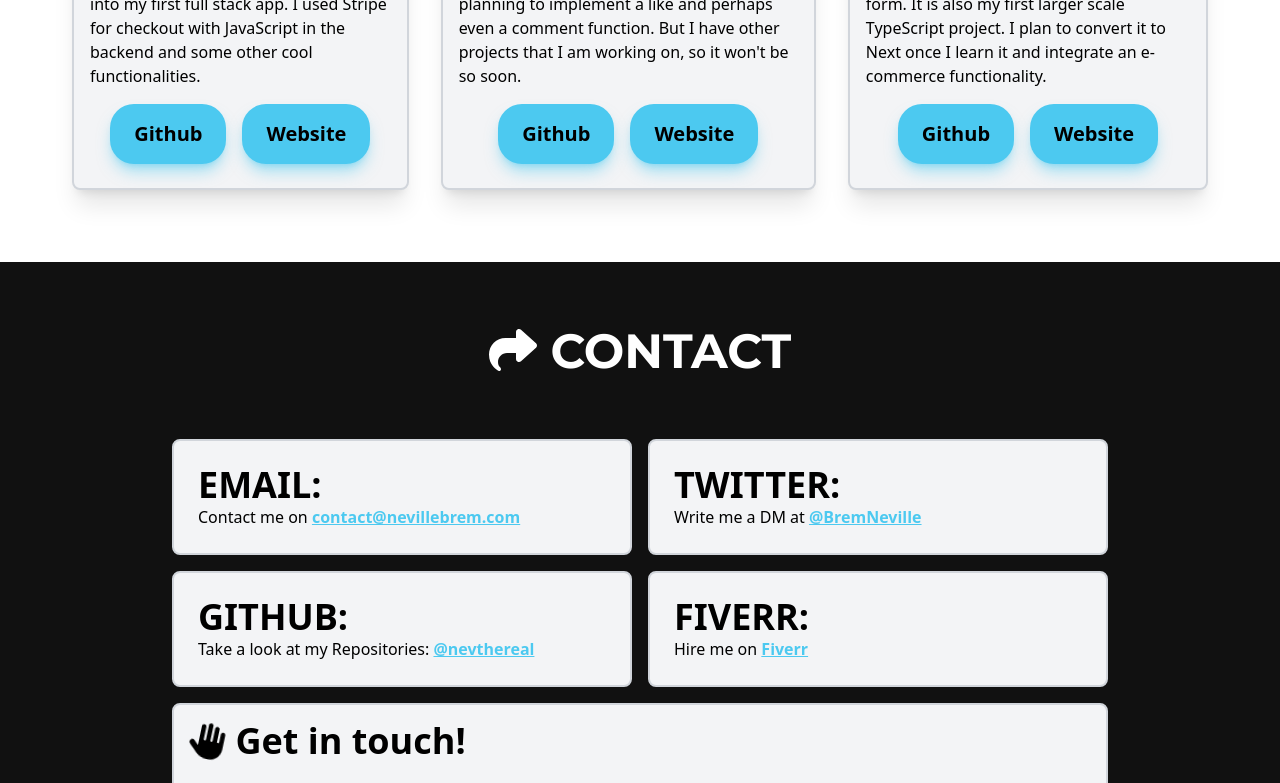
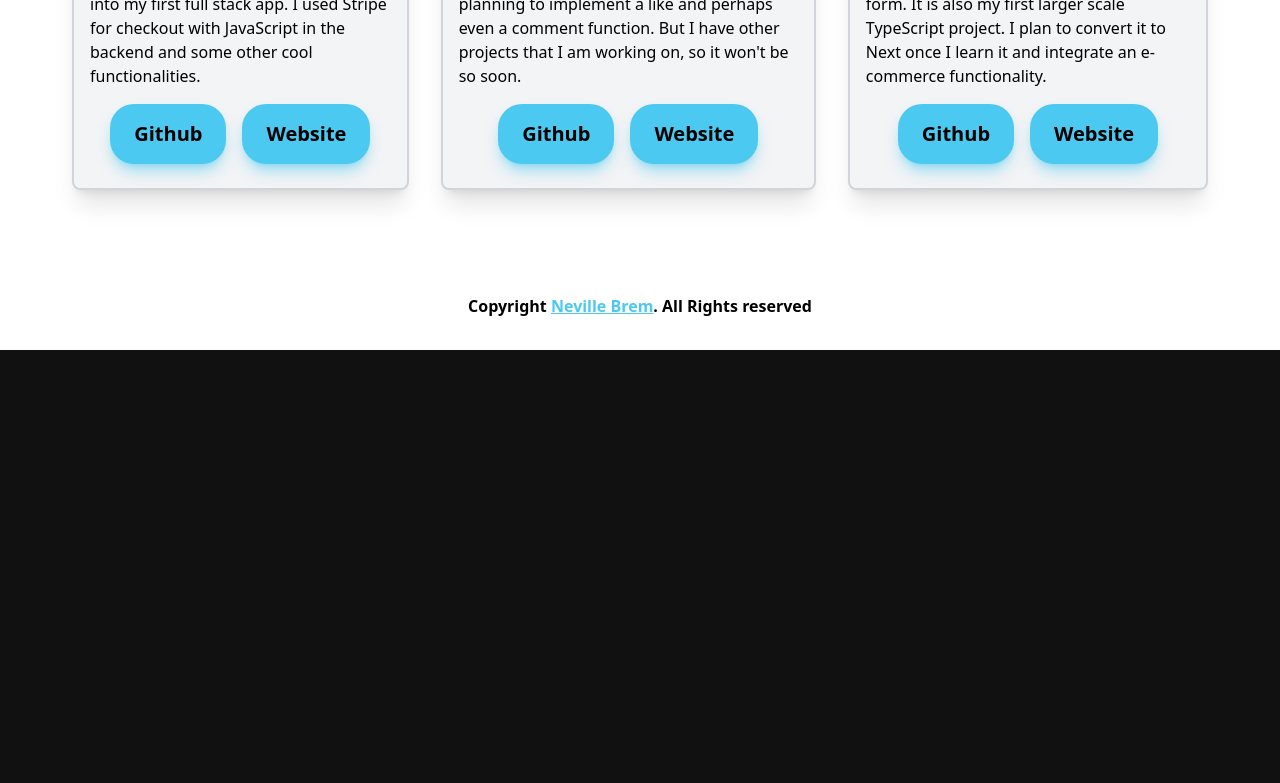
Before and after one commit to nevthereal/nevillebrem-react, a React (Vite) app: page / in a window 1280 px wide. Shown: the part 2000-2783 px from the top of the page. After the commit the page ends 2350 px from the top, so only its background shows below. Built offline with nearby package versions, Linux system fonts and the light colour scheme.

Commit message:
removed contact

```diff
--- a/src/App.jsx
+++ b/src/App.jsx
@@ -5,9 +5,7 @@ import Navbar from "./components/Navbar";
 import About from "./components/About";
 import Skills from "./components/Skills";
 import Projects from "./components/Projects";
-import Contact from "./components/Contact";
 import Footer from "./components/Footer";
-import Social from "./components/Social";
 
 function App() {
   return (
@@ -17,7 +15,6 @@ function App() {
       <About />
       <Skills />
       <Projects />
-      <Contact />
       <Footer />
     </div>
   );
--- a/src/components/Contact.jsx
+++ /dev/null
@@ -1,164 +0,0 @@
-import React, { useState } from "react";
-import { FontAwesomeIcon } from "@fortawesome/react-fontawesome";
-import { faHand, faShare } from "@fortawesome/free-solid-svg-icons";
-import { motion } from "framer-motion";
-import axios from "axios";
-import { useForm } from "react-hook-form";
-import { z } from "zod";
-import { zodResolver } from "@hookform/resolvers/zod";
-
-const Contact = () => {
-  const style = {
-    contactHeader: `uppercase font-black`,
-    contactDivision: `p-6 card my-4 md:my-0`,
-  };
-
-  return (
-    <div id='contact' className='px-4 py-16'>
-      <div className=' pb-8'>
-        <h1 className='mx-auto uppercase font-bold text-center my-auto font-[Montserrat] pb-16 text-white'>
-          <FontAwesomeIcon icon={faShare} /> Contact
-        </h1>
-        <div className='md:grid md:grid-cols-2 md:grid-rows-2 md:gap-4 md:w-[75%] w-[90%] mx-auto'>
-          <div className={style.contactDivision}>
-            <h2 className={style.contactHeader}>Email:</h2>
-            <p>
-              Contact me on{" "}
-              <a href='mailto:contact@nevillebrem.com' className='link'>
-                contact@nevillebrem.com
-              </a>
-            </p>
-          </div>
-          <div className={style.contactDivision}>
-            <h2 className={style.contactHeader}>Twitter:</h2>
-            <p>
-              Write me a DM at{" "}
-              <a href='https://twitter.com/bremneville' className='link'>
-                @BremNeville
-              </a>
-            </p>
-          </div>
-          <div className={style.contactDivision}>
-            <h2 className={style.contactHeader}>Github:</h2>
-            <p>
-              Take a look at my Repositories:{" "}
-              <a href='https://github.com/nevthereal' className='link'>
-                @nevthereal
-              </a>
-            </p>
-          </div>
-          <div className={style.contactDivision}>
-            <h2 className={style.contactHeader}>Fiverr:</h2>
-            <p>
-              Hire me on{" "}
-              <a href='https://www.fiverr.com/nevthereal' className='link'>
-                Fiverr
-              </a>
-            </p>
-          </div>
-        </div>
-        <Form />
-      </div>
-    </div>
-  );
-};
-
-const Form = () => {
-  const [submitMessage, setSubmitMessage] = useState("");
-  const [loading, setLoading] = useState(false);
-  const formSchema = z.object({
-    name: z.string().min(3, "That's really your name?"),
-    email: z.string().email("Put in a real email..."),
-    message: z.string().min(3, "Your message is too short..."),
-  });
-
-  const {
-    register,
-    handleSubmit,
-    reset,
-    formState: { errors },
-  } = useForm({
-    resolver: zodResolver(formSchema),
-  });
-
-  const onSubmit = async (data) => {
-    setLoading(true);
-    const inputs = {
-      service_id: "service_m5dhn7u",
-      template_id: "template_0ea3ewq",
-      user_id: "0tvqgP1sw-5fQmDto",
-      template_params: {
-        user_name: data.name,
-        user_email: data.email,
-        message: data.message,
-      },
-    };
-
-    axios
-      .post("https://api.emailjs.com/api/v1.0/email/send", inputs, {
-        headers: {
-          "Content-Type": "application/json",
-        },
-      })
-      .then(function () {
-        setSubmitMessage("Your Email was sent successfully");
-        setLoading(false);
-        reset();
-      })
-      .catch(function (error) {
-        setSubmitMessage(error);
-      });
-  };
-
-  return (
-    <div className='flex mt-4'>
-      <div className='mx-auto card p-4 md:w-[75%] w-[90%]'>
-        <form onSubmit={handleSubmit(onSubmit)}>
-          <h2 className='font-black group'>
-            <FontAwesomeIcon
-              icon={faHand}
-              className='rotate-12 group-hover:rotate-[60deg] ease-in-out duration-200'
-            />{" "}
-            Get in touch!
-          </h2>
-          <p className='mt-4 text-gray-600 font-bold text-lg'>Your Name</p>
-          <input
-            {...register("name")}
-            type='name'
-            className='text-xl w-full p-2 rounded-xl'
-          />
-          {errors.name && <p className='text-red-500'>{errors.name.message}</p>}
-          <p className='mt-2 text-gray-600 font-bold text-lg'>Your Email</p>
-          <input
-            {...register("email")}
-            type='email'
-            className='text-xl w-full p-2 rounded-xl'
-          />
-          {errors.email && (
-            <p className='text-red-500'>{errors.email.message}</p>
-          )}
-          <p className='mt-2 text-gray-600 font-bold text-lg'>Message</p>
-          <textarea
-            {...register("message")}
-            rows='10'
-            className='w-full p-2 rounded-xl resize-none'
-          ></textarea>
-          {errors.message && (
-            <p className='text-red-500'>{errors.message.message}</p>
-          )}
-          <motion.button
-            type='submit'
-            className={
-              "font-serif font-black p-2 rounded-xl text-xl mt-2 bg-nevBlue disabled:bg-gray-300 disabled:text-gray-700"
-            }
-          >
-            {!loading ? <p>Send!</p> : <p>Loading...</p>}
-          </motion.button>
-          {submitMessage && <p className='mt-2 font-bold'>{submitMessage}</p>}
-        </form>
-      </div>
-    </div>
-  );
-};
-
-export default Contact;
```
Also changed, not shown: 2 other files (tests, documents, lock files or other folders).
